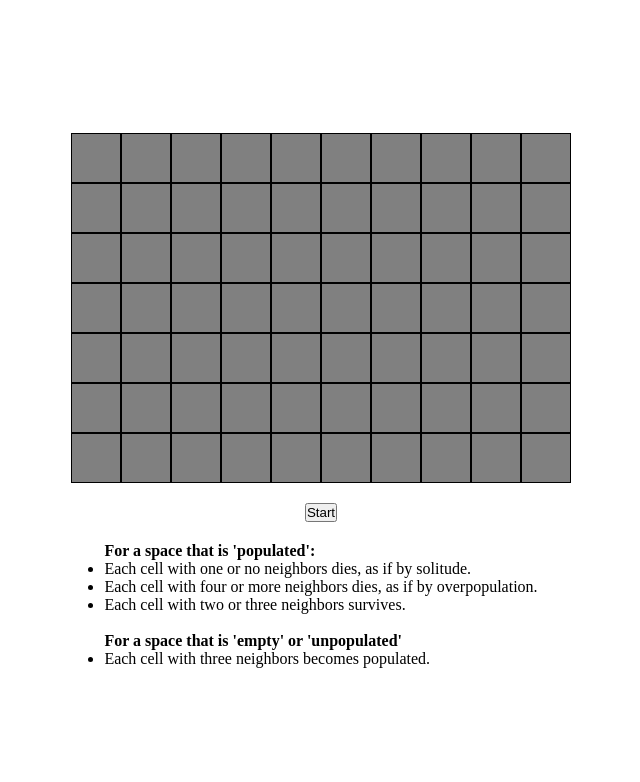
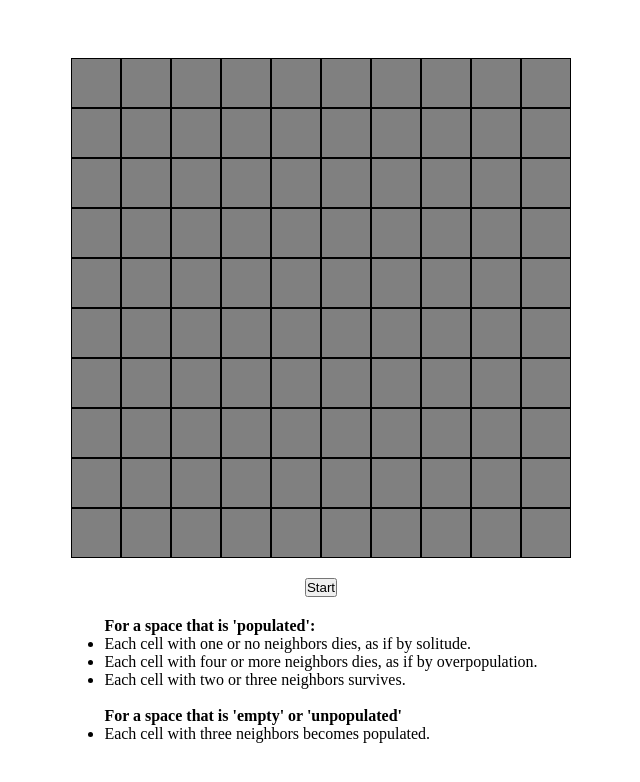
Before and after one commit to Matheus-Campos/react-game-of-life, a React (Create React App) app: page / in a window 1280 px wide. Shown: the top 782 px of the page, without its empty margins (319-959 px from the left). Built offline with nearby package versions, Linux system fonts and the light colour scheme.

Commit message:
Funciona apenas a primeira iteração

```diff
--- a/src/App.js
+++ b/src/App.js
@@ -1,26 +1,25 @@
-import React, { useState, useEffect } from 'react';
+import React, { useState } from 'react';
 
 import Cell from './components/Cell';
 
-const emptyCells = Array(70).fill({ active: false });
+const emptyCells = Array(100).fill(false);
 
 function App() {
   const [prevCells, setPrevCells] = useState(emptyCells);
   const [cells, setCells] = useState(emptyCells);
   const [started, setStarted] = useState(false);
-  const [game, setGame] = useState(startGame());
-  const [gameState, setGameState] = useState({ value: undefined, done: false });
+  const [gameTimeout, setGameTimeout] = useState(0);
 
   /**
    * Fill the table with inactive cells, properly indexed for toggling
    * the active property.
    */
   function generateTable() {
-    return cells.map((cell, index) => (
+    return cells.map((active, index) => (
       <Cell
+        active={active}
+        handleClick={() => handleClick(index)}
         key={index}
-        handleClick={e => handleClick(e, index)}
-        active={cell.active}
       />
     ));
   }
@@ -30,7 +29,7 @@ function App() {
    * startGame generator function.
    */
   function runGame() {
-    const newCells = cells.map((cell, index) => {
+    const newCells = cells.map((active, index) => {
       let neighbors = [prevCells[index - 10], prevCells[index + 10]];
 
       // 10 is the number of cells in one row
@@ -61,60 +60,49 @@ function App() {
         .map(n => (n !== undefined && n.active ? 1 : 0))
         .reduce((prev, next) => prev + next, 0);
 
-      if (cell.active) {
-        if (activeNeighbors < 2 || activeNeighbors > 3)
-          return { active: false };
+      if (active) {
+        if (activeNeighbors < 2 || activeNeighbors > 3) return false;
 
-        return cell;
+        return active;
       } else {
-        if (activeNeighbors === 3) return { active: true };
+        if (activeNeighbors === 3) return true;
 
-        return cell;
+        return active;
       }
     });
 
+    console.log(newCells);
+
     setPrevCells(cells);
     setCells(newCells);
+
+    setGameTimeout(setTimeout(runGame, 1000));
   }
 
   /**
    * Create a game state, setting an interval to the runGame function
    * and cleaning the table and the interval after all.
    */
-  function* startGame() {
+  function startGame() {
     setStarted(true);
-    const interval = yield setInterval(runGame, 1000);
+    runGame();
+  }
 
+  function endGame() {
     setCells(emptyCells);
     setPrevCells(emptyCells);
     setStarted(false);
-    clearInterval(interval);
-  }
-
-  /**
-   * Control the game state created by startGame generator function.
-   * Pause and unpause the game.
-   */
-  function toggleGameState() {
-    if (!gameState.done) {
-      const gs = game.next(gameState.value);
-      setGameState(gs);
-    } else {
-      const g = startGame();
-      setGame(g);
-      setGameState(g.next());
-    }
+    clearTimeout(gameTimeout);
   }
 
   /**
    * Toggle the active property of cells.
    *
-   * @param {Event} event the event triggered by click
    * @param {Number} cellIndex the index of the clicked cell
    */
-  function handleClick(event, cellIndex) {
-    const newCells = cells.map((cell, index) =>
-      index === cellIndex ? { active: !cell.active } : cell
+  function handleClick(cellIndex) {
+    const newCells = cells.map((active, index) =>
+      index === cellIndex ? { active: !active } : active
     );
 
     setPrevCells(newCells);
@@ -126,7 +114,7 @@ function App() {
       <div className="game">{generateTable()}</div>
 
       <div className="settings">
-        <button type="button" onClick={toggleGameState}>
+        <button type="button" onClick={started ? endGame : startGame}>
           {started ? 'Stop' : 'Start'}
         </button>
       </div>
```
